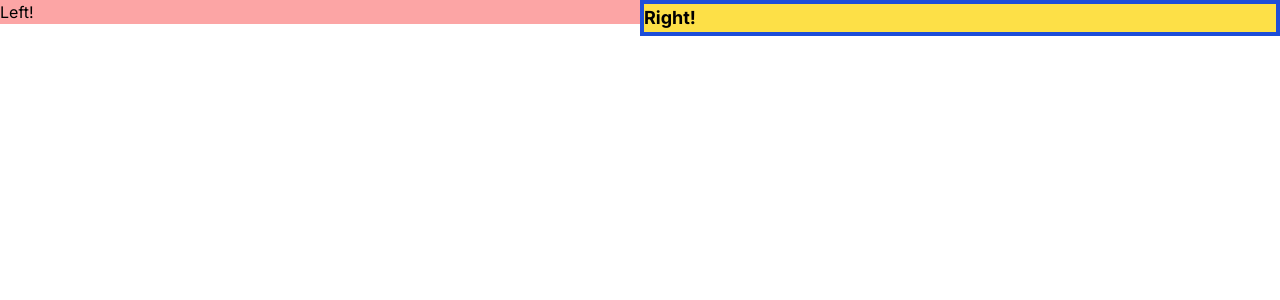
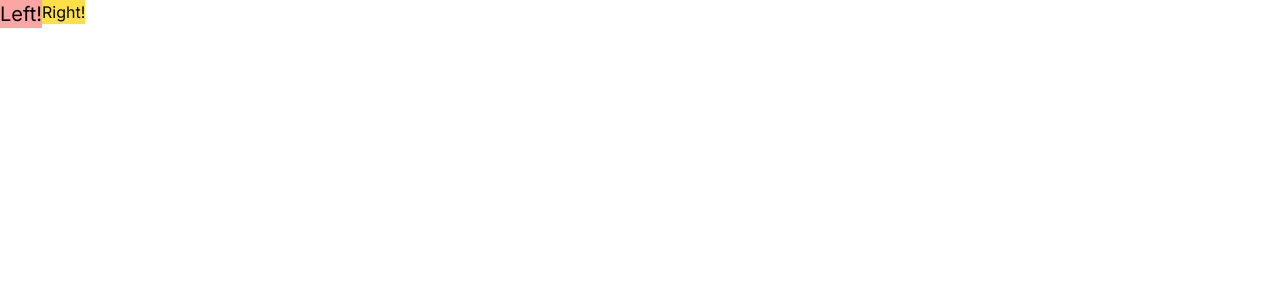
Before and after one commit to gadnaw/design-patterns, a Next.js app: page / in a window 1280 px wide. Shown: the top 300 px of the page. Built offline with nearby package versions, Linux system fonts and the light colour scheme.

Commit message:
Improved Split-Screen Pattern by add more arguments in FC for more control from the parent component

```diff
--- a/app/page.tsx
+++ b/app/page.tsx
@@ -2,11 +2,15 @@ import { SplitScreen } from './patterns/01.1-screen-patterns/SplitScreen'
 
 
 const LeftHandComponent = () =>{
-  return <h1 className='bg-red-300 '>Left!</h1>
+  // style your component here, the style in split-screen pattern is for layout
+
+  return <h1 className='bg-red-300 text-xl'>Left!</h1>
 }
 
 const RightHandComponent = () => {
-  return <h3 className='bg-yellow-300 text-lg font-bold border-blue-700 border-solid border-4'>Right!</h3>
+  // style your component here, the style in split-screen pattern is for layout
+
+  return <h3 className='bg-yellow-300'>Right!</h3>
 }
 
 
@@ -16,6 +20,8 @@ export default function Home() {
       <SplitScreen
         left={LeftHandComponent}
         right={RightHandComponent}
+        leftWeight={80}
+        rightWeight={1}
       />
     </main>
   )
--- a/app/patterns/01.1-screen-patterns/SplitScreen.tsx
+++ b/app/patterns/01.1-screen-patterns/SplitScreen.tsx
@@ -1,15 +1,17 @@
 interface SplitScreenProps {
     left: React.FC;
     right: React.FC;
+    leftWeight: number;
+    rightWeight: number;
 }
 
-export const SplitScreen:React.FC<SplitScreenProps> =({left: Left, right: Right}) => {
+export const SplitScreen:React.FC<SplitScreenProps> =({left: Left, right: Right, leftWeight =80, rightWeight =1}) => {
     return (
         <div className="flex">
-            <div className="flex-1">
+            <div className={`w-${leftWeight}`}>
                 <Left/>
             </div>
-            <div className="flex-1">
+            <div className={`flex-${rightWeight}`}>
                 <Right/>
             </div>
         </div>
```
Also changed, not shown: app/patterns/01.1-screen-patterns/README.md.
